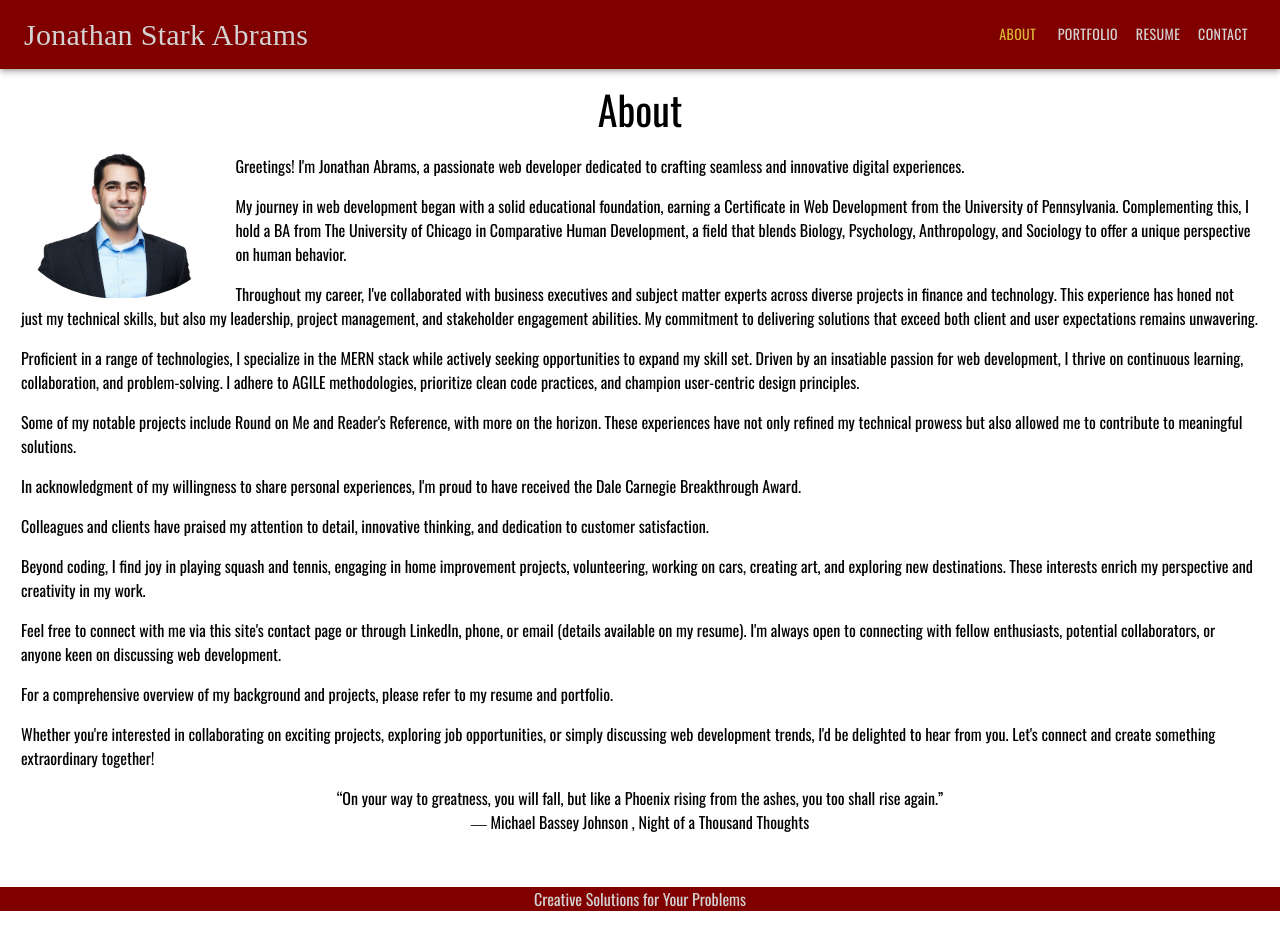
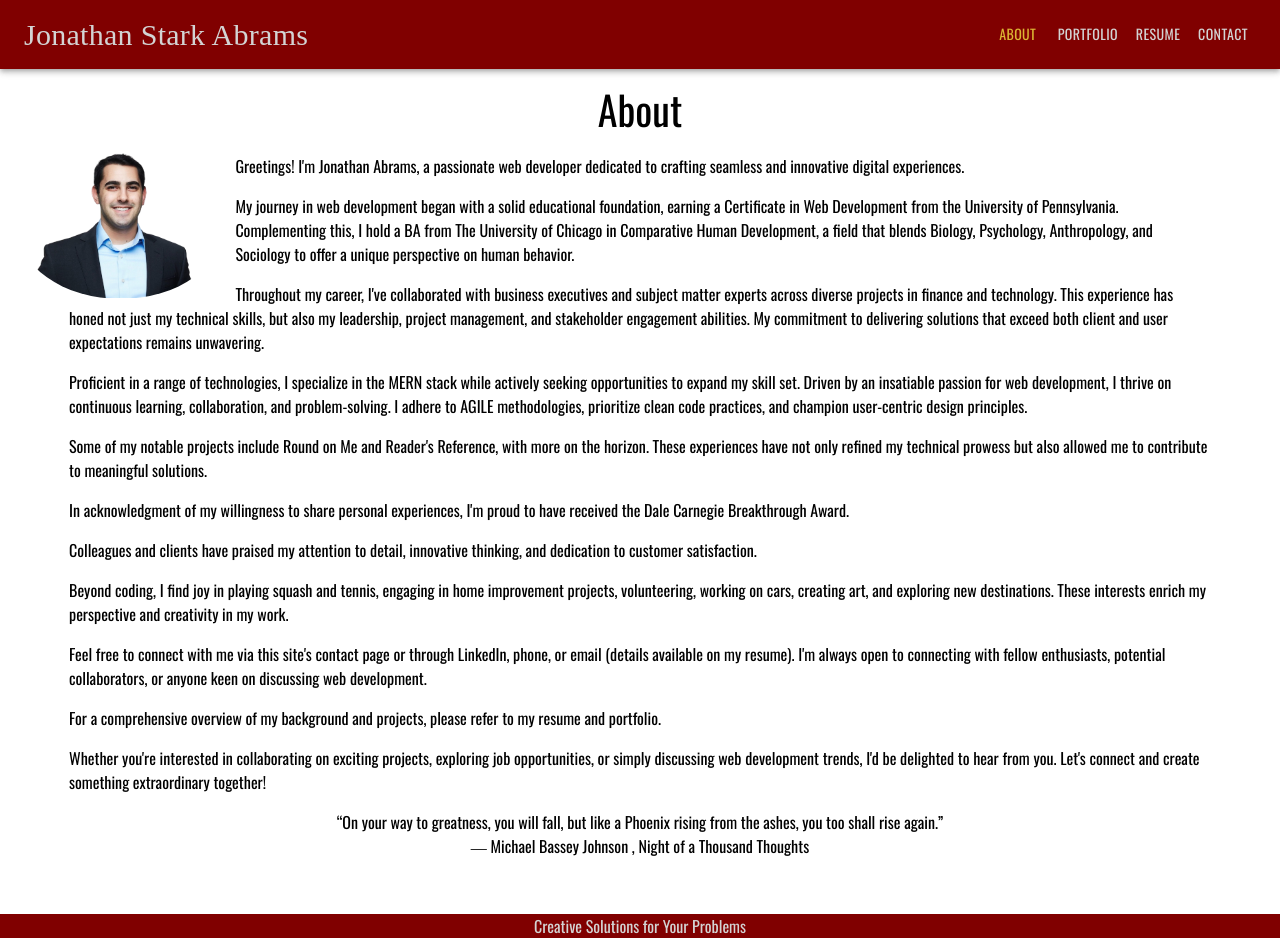
Before and after one commit to jabrams513/react-portfolio, a React (Vite) app: page / in a window 1280 px wide. Before the commit the page ends 911 px from the top, so only its background shows below. Built offline with nearby package versions, Linux system fonts and the light colour scheme; a web font is replaced by a local one.

Commit message:
resume toggle center alignment

```diff
--- a/src/pages/About.jsx
+++ b/src/pages/About.jsx
@@ -9,7 +9,7 @@ export default function About() {
         <img className="prof-img" src={JAProfPic} />
       </div>
 
-      <p className="about-text">
+      <p className="about-text pb-2 mx-5">
 
         <p>
           Greetings! I'm Jonathan Abrams, a passionate web developer dedicated to crafting seamless and innovative digital experiences.
--- a/src/pages/Contact.jsx
+++ b/src/pages/Contact.jsx
@@ -40,7 +40,6 @@ export default function Contact() {
       <Container component="main" maxWidth="xs">
         <Box
           sx={{
-            marginTop: 8,
             display: 'flex',
             flexDirection: 'column',
             alignItems: 'center',
--- a/src/pages/Portfolio.jsx
+++ b/src/pages/Portfolio.jsx
@@ -2,7 +2,7 @@ export default function Portfolio() {
   return (
     <div>
       <h1 style={{ textAlign: 'center' }} className="pb-2 mx-5">Portfolio</h1>
-      <p>
+      <p className="pb-2 mx-5">
         <p>Welcome to my portfolio, where pixels meet purpose and innovation transforms into code. Below are some selected projects that showcase my skills, creativity, and commitment to delivering exceptional web solutions.</p>
 
         <strong>Project Name 1: [Provide a brief project name]</strong>
--- a/src/pages/Resume.jsx
+++ b/src/pages/Resume.jsx
@@ -34,7 +34,7 @@ export default function Resume() {
 
   return (
     <>
-      <div className="pb-2 mx-5">
+      <div className="pb-2 mx-5" style={{ textAlign: 'center' }}>
         <h1 style={{ textAlign: 'center' }} className="pb-2 mx-5">Resume</h1>
         <h6>
           Toggle here to view my{" "}
```
